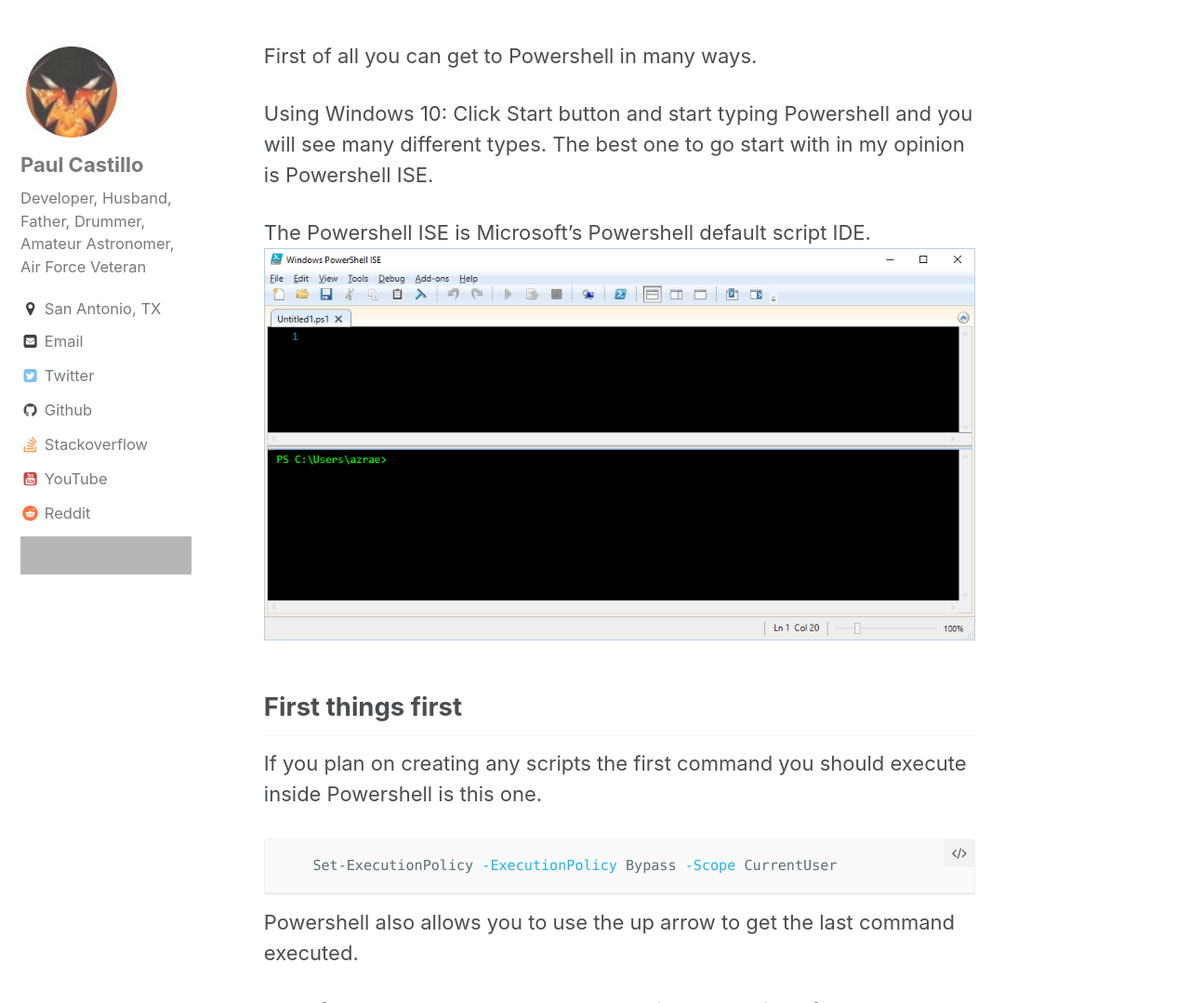
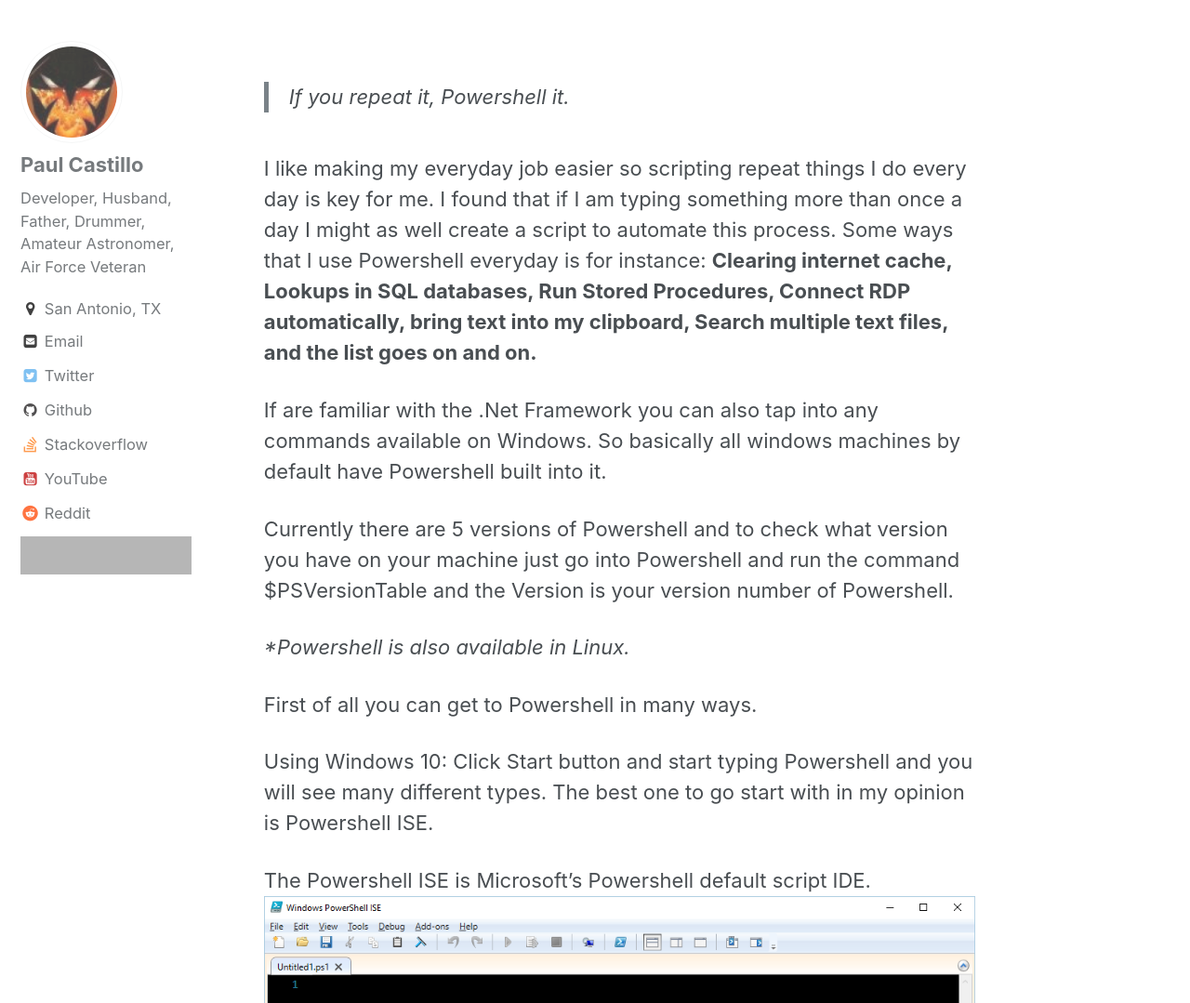
Before and after one commit to pcast01/pcast01.github.io, a Jekyll site: the page built from _posts/2016-11-06-get-started-with-Powershell.md, in a window 1280 px wide and 1400 px high. Shown: the part 321-1400 px from the top of the window at 93% size. Built offline with Jekyll 4.4.1, drawn with Linux system fonts in a browser that asks for light colours; comment, search, counter and statistics services are not loaded; some of the changed text lies outside the part shown; grey boxes are pictures that could not be loaded.

Commit message:
Added new beginning to powershell post.

```diff
--- a/_posts/2016-11-06-get-started-with-Powershell.md
+++ b/_posts/2016-11-06-get-started-with-Powershell.md
@@ -7,6 +7,18 @@
 tags: [Powershell]
 ---
 
+> If you repeat it, Powershell it.
+
+I like making my everyday job easier so scripting repeat things I do every day is key for me. I found that if I am typing something more than once a day I might as well create a script to automate this process.
+Some ways that I use Powershell everyday is for instance:
+__Clearing internet cache, Lookups in SQL databases, Run Stored Procedures, Connect RDP automatically, bring text into my clipboard, Search multiple text files, and the list goes on and on.__
+
+If are familiar with the .Net Framework you can also tap into any commands available on Windows. So basically all windows machines by default have Powershell built into it.
+
+Currently there are 5 versions of Powershell and to check what version you have on your machine just go into Powershell and run the command $PSVersionTable and the Version is your version number of Powershell.
+
+_*Powershell is also available in Linux._
+
 First of all you can get to Powershell in many ways.
 
 Using Windows 10:
@@ -14,6 +26,8 @@
 
 The Powershell ISE is Microsoft's Powershell default script IDE.
 ![powershell ISE]({{ site.url }}/assets/images/powershellIDE.png)
+The top part is for script files that you can test out your script and then get the results on the bottom. You can customize the layout any way you like.
+Next, if you are going to be creating scripts then you should set the security of Powershell to allow you to run scripts.
 
 ## First things first
 If you plan on creating any scripts the first command you should execute inside Powershell is this one.
```
